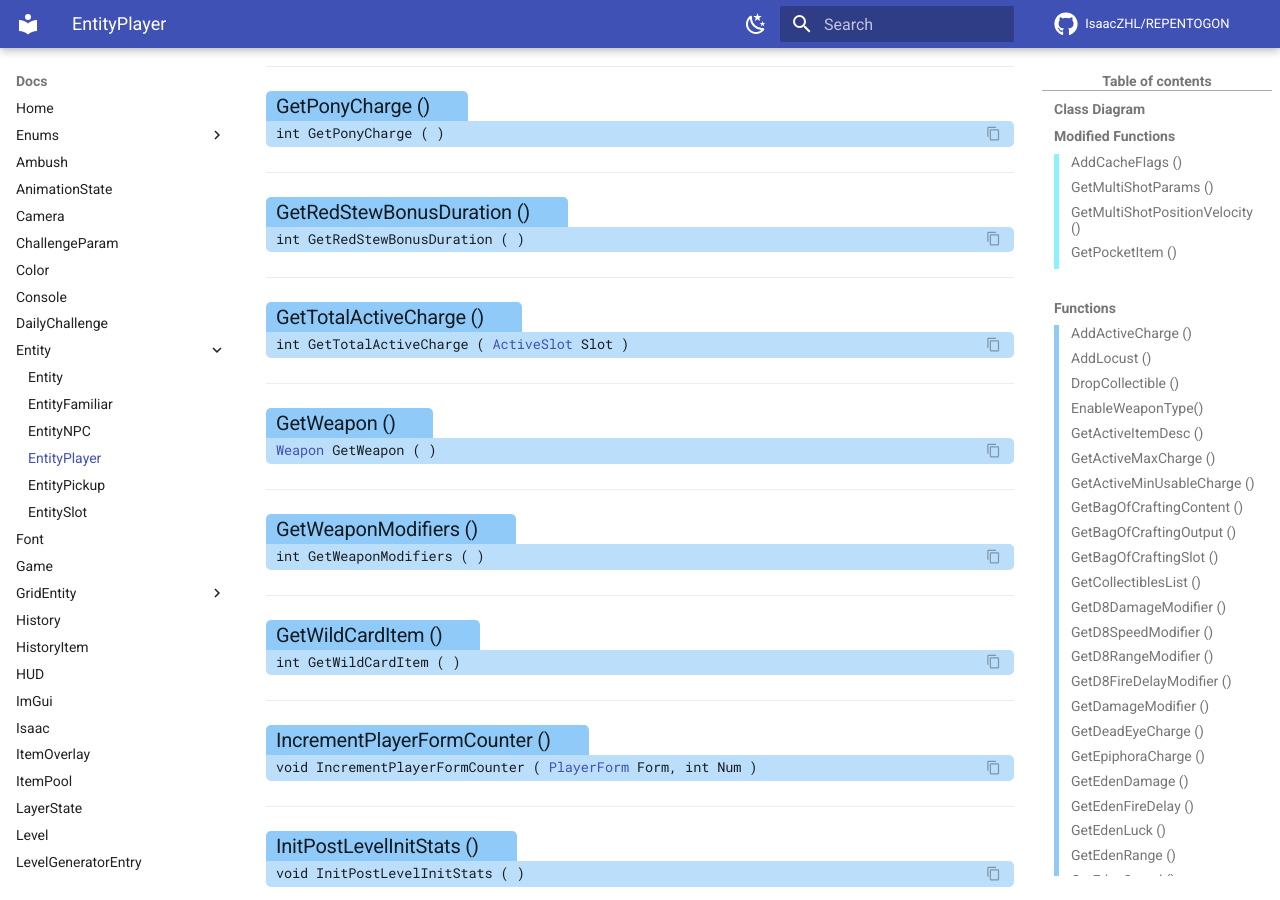
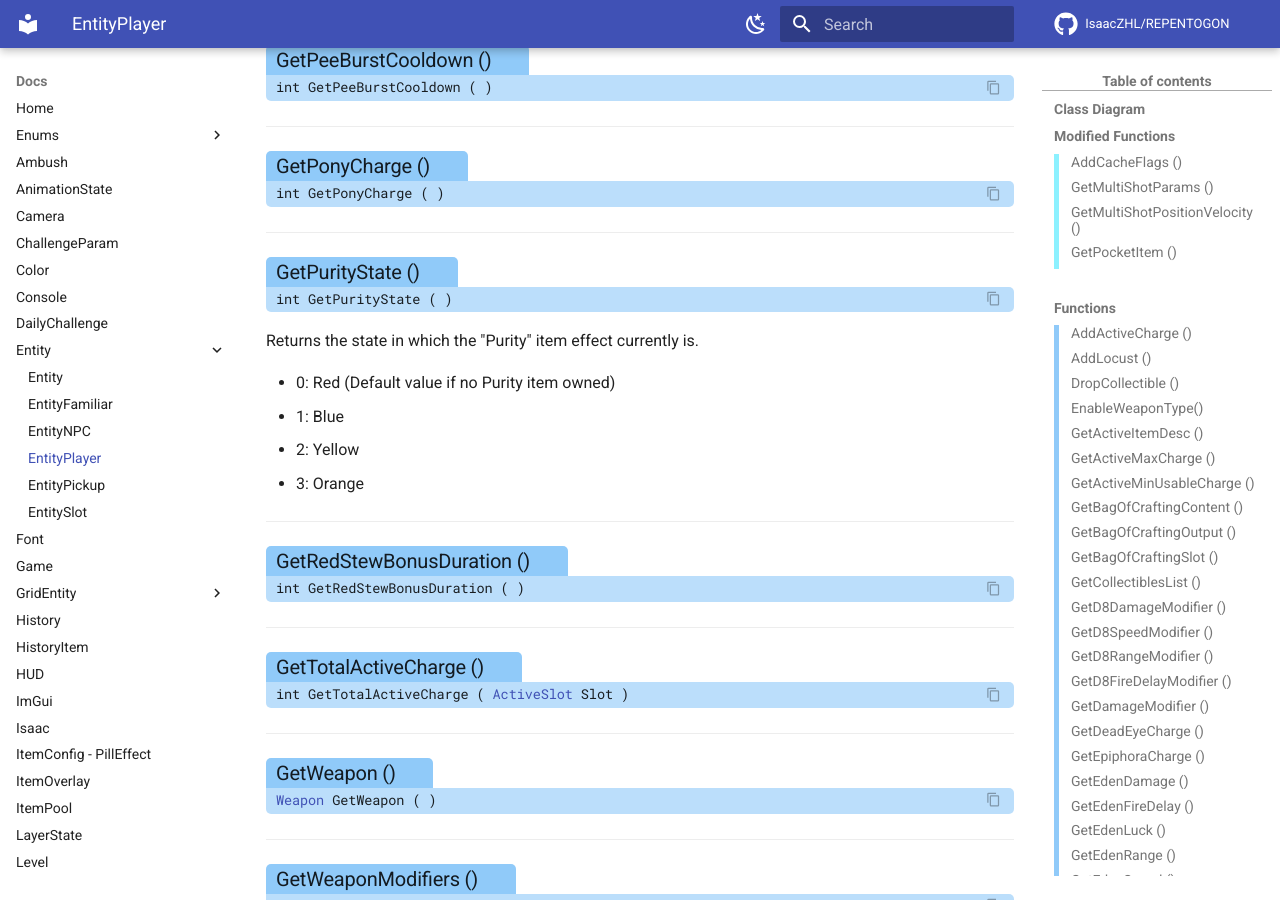
Before and after one commit to TeamREPENTOGON/REPENTOGON, an MkDocs documentation site: the page built from documentation/docs/EntityPlayer.md, in a window 1280 px wide and 900 px high, scrolled down 7085 px. Built offline with MkDocs 1.6.1 and Material for MkDocs 9.7.7, drawn with Linux system fonts in a browser that asks for light colours; comment, search, counter and statistics services are not loaded; the version menu is left out; some of the changed text lies outside the part shown.

Commit message:
Documentation updates

```diff
--- a/documentation/docs/EntityPlayer.md
+++ b/documentation/docs/EntityPlayer.md
@@ -175,6 +175,15 @@
 #### int GetPonyCharge ( ) {: .copyable aria-label='Functions' }
 
 ___
+### Get·Purity·State () {: aria-label='Functions' }
+#### int GetPurityState ( ) {: .copyable aria-label='Functions' }
+Returns the state in which the "Purity" item effect currently is.
+
+- 0: Red (Default value if no Purity item owned)
+- 1: Blue
+- 2: Yellow
+- 3: Orange
+___
 ### Get·Red·Stew·Bonus·Duration () {: aria-label='Functions' }
 #### int GetRedStewBonusDuration ( ) {: .copyable aria-label='Functions' }
 
@@ -287,6 +296,15 @@
 #### void SetPonyCharge ( int Time ) {: .copyable aria-label='Functions' }
 
 ___
+### Set·Purity·State () {: aria-label='Functions' }
+#### void SetPurityState ( int state ) {: .copyable aria-label='Functions' }
+Set the state in which the "Purity" item effect currently is.
+
+- 0: Red
+- 1: Blue
+- 2: Yellow
+- 3: Orange
+___
 ### Set·Red·Stew·Bonus·Duration () {: aria-label='Functions' }
 #### void SetRedStewBonusDuration ( int Duration ) {: .copyable aria-label='Functions' }
 
--- a/documentation/mkdocs.yml
+++ b/documentation/mkdocs.yml
@@ -122,6 +122,7 @@
   - HUD: HUD.md
   - ImGui: ImGui.md
   - Isaac: Isaac.md
+  - ItemConfig - PillEffect: ItemConfig_PillEffect.md
   - ItemOverlay: ItemOverlay.md
   - ItemPool: ItemPool.md
   - LayerState: LayerState.md
```
Also changed, not shown: other parts of documentation/docs/EntityPlayer.md (+1 -1 lines), documentation/docs/ItemConfig_PillEffect.md (added, +15 -0 lines), documentation/docs/enums/BitwiseDebugFlag.md (added, +21 -0 lines), documentation/docs/enums/DebugFlag.md (+12 -12 lines), 2 other files.
